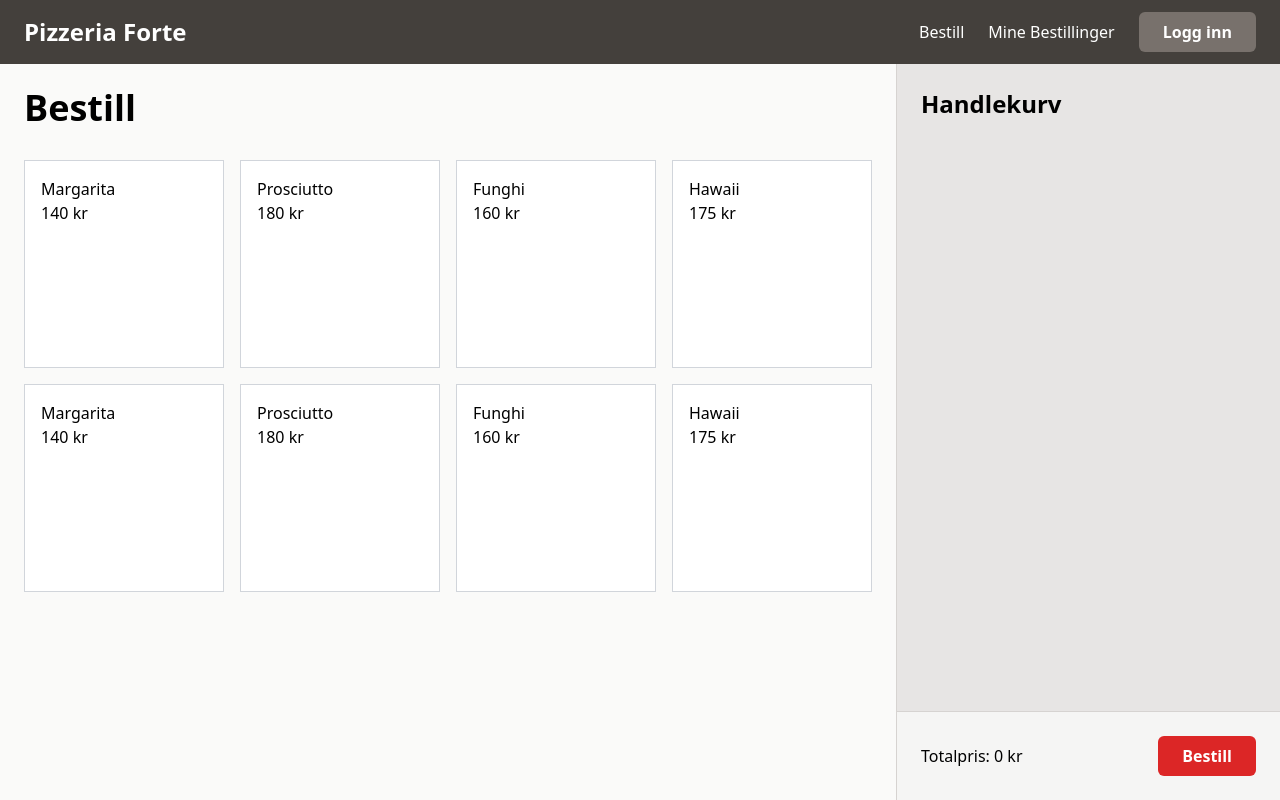
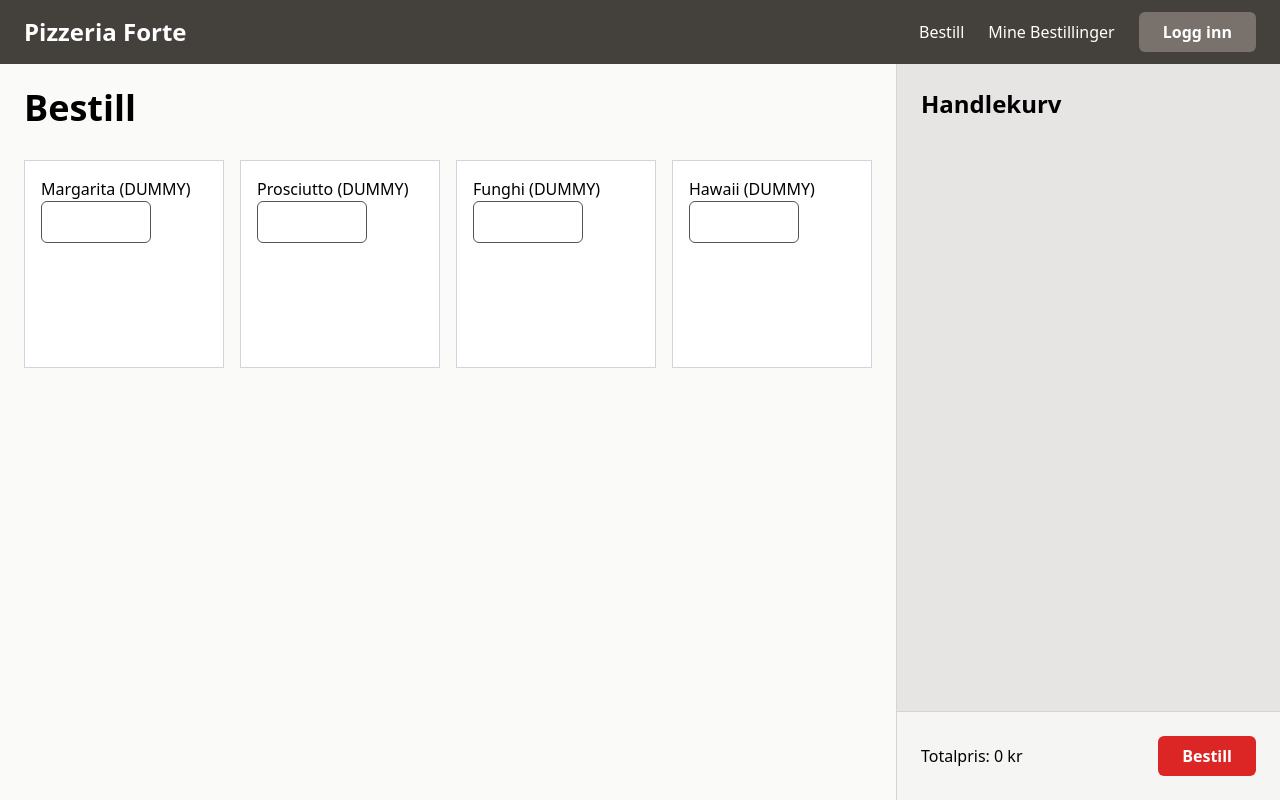
Before and after one commit to fortedigital/Developer-Academy-Frontend, a React (Create React App) app: page / in a window 1280 px wide. Built offline with nearby package versions, Linux system fonts and the light colour scheme.

Commit message:
Add outlined Button variant

```diff
--- a/src/components/Button.tsx
+++ b/src/components/Button.tsx
@@ -1,7 +1,7 @@
 import React from "react";
 
 type Props = {
-  variant?: "primary" | "secondary";
+  variant?: "primary" | "secondary" | "outlined";
   onClick?: () => void;
   children?: string;
 };
@@ -17,7 +17,9 @@ export default function Button({
       className={`rounded-md px-6 py-2 font-bold text-white ${
         variant === "primary"
           ? "bg-red-600 hover:bg-red-500 active:bg-red-700"
-          : "bg-stone-500 hover:bg-stone-400 active:bg-stone-600"
+          : variant === "secondary"
+          ? "bg-stone-500 hover:bg-stone-400 active:bg-stone-600"
+          : "border border-stone-600 bg-white text-stone-600 hover:bg-stone-100 active:bg-stone-200"
       }`}
     >
       {children}
--- a/src/components/PizzaCard.tsx
+++ b/src/components/PizzaCard.tsx
@@ -1,15 +1,22 @@
 import React from "react";
 import { IPizza } from "../interfaces/pizza";
+import Button from "./Button";
 
 type Props = {
   pizza: IPizza;
+  onAddToOrder?: () => void;
 };
 
-const PizzaCard = ({ pizza }: Props) => {
+const PizzaCard = ({ pizza, onAddToOrder }: Props) => {
   return (
-    <div className="h-52 items-center justify-center border border-gray-300 bg-white p-4">
+    <div className="h-52 border border-gray-300 bg-white p-4">
       <p>{pizza.name}</p>
-      <p>{pizza.price} kr</p>
+      <Button onClick={onAddToOrder} variant="outlined">Legg til</Button>
+      {/*
+      TODO:
+      - Vis pizza-pris
+      - Legg til Add to order-knapp
+      */}
     </div>
   );
 };
--- a/src/pages/NewOrder.tsx
+++ b/src/pages/NewOrder.tsx
@@ -1,32 +1,40 @@
-import React, { useState } from "react";
+import React, { useEffect, useState } from "react";
 
 import Heading from "../components/Heading";
 import PizzaCard from "../components/PizzaCard";
 import ShoppingCart from "../components/ShoppingCart";
 
+import { IPizza } from "../interfaces/pizza";
 import { ShoppingCartContext } from "../App";
-import { IPizza } from "../interfaces/pizza";
+import { fetchAllPizzas } from "../api/fetchAllPizzas";
 
 export default function NewOrder() {
   const [pizzas, setPizzas] = useState<IPizza[]>([
-    { name: "Margarita", price: 140 },
-    { name: "Prosciutto", price: 180 },
-    { name: "Funghi", price: 160 },
-    { name: "Hawaii", price: 175 },
-    { name: "Margarita", price: 140 },
-    { name: "Prosciutto", price: 180 },
-    { name: "Funghi", price: 160 },
-    { name: "Hawaii", price: 175 },
+    { name: "Margarita (DUMMY)", price: 140 },
+    { name: "Prosciutto (DUMMY)", price: 180 },
+    { name: "Funghi (DUMMY)", price: 160 },
+    { name: "Hawaii (DUMMY)", price: 175 },
   ]);
+
+  useEffect(() => {
+    /* TODO: hent pizzaer fra API og legg dem til i pizzas-state */
+  }, []);
+
+  const handleAddToOrder = (pizza: IPizza) => {
+    /* TODO: legg til valgt pizza i handlekurv med ShoppingCartContext */
+  };
 
   return (
     <div className="flex h-full" id="order">
       <div className="grow p-6">
         <Heading>Bestill</Heading>
-        {/*TODO: List all pizzas as PizzaCard*/}
         <div className="grid grid-cols-4 gap-4">
+          {/*TODO: list ut alle pizzaene som PizzaCard*/}
           {pizzas.map((pizza, index) => (
-            <PizzaCard pizza={pizza} key={index} />
+            <PizzaCard
+              pizza={pizza}
+              onAddToOrder={() => handleAddToOrder(pizza)}
+            />
           ))}
         </div>
       </div>
```
